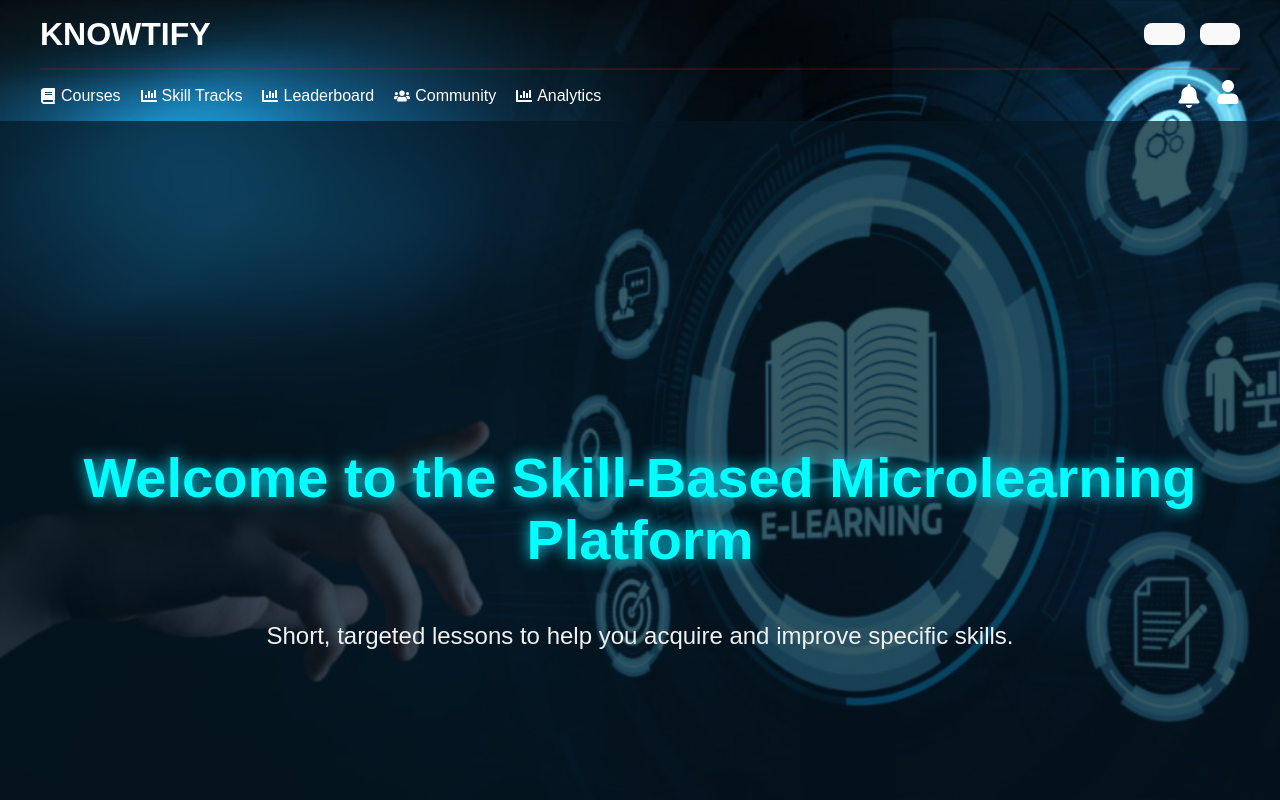
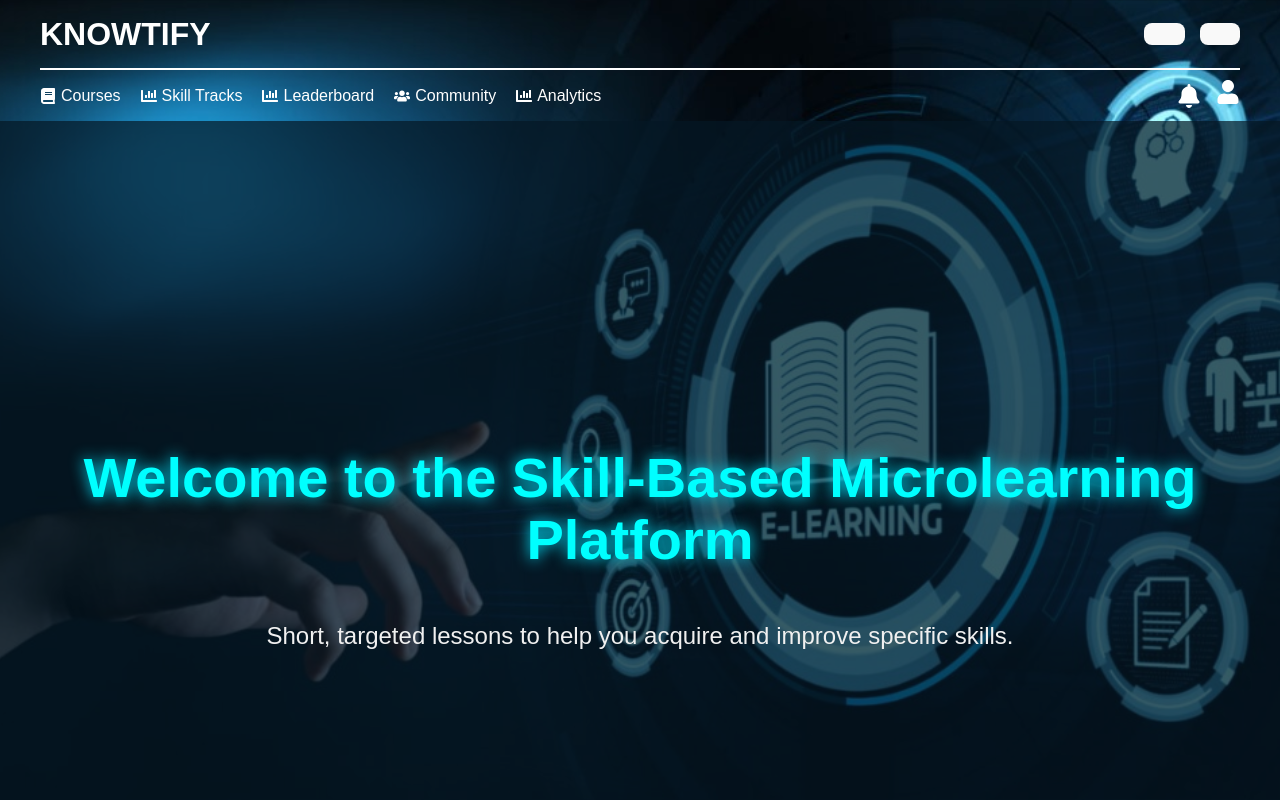
Before and after one commit to Akhankshajupalli/KNOWTIFY, a React (Vite) app in the folder knowtify/: page / in a window 1280 px wide. Shown: the top 800 px of the page. Built offline with nearby package versions, Linux system fonts and the light colour scheme.

Commit message:
header css updated

```diff
--- a/knowtify/src/components/styles/Header.css
+++ b/knowtify/src/components/styles/Header.css
@@ -23,7 +23,7 @@
     justify-content: space-between;
     align-items: center;
     padding: 10px 0;
-    border-bottom: 2px solid rgba(221, 15, 15, 0.2);
+    border-bottom: 2px solid rgb(255, 255, 255);
   }
 
   .header-logo {
@@ -40,12 +40,12 @@
 
   .auth-buttons .sign-in-btn,
   .auth-buttons .register-btn {
-    background: rgba(255, 255, 255, 0.2);
+    background: rgba(255, 255, 255, 0.587);
     padding: 8px 15px;
     border-radius: 5px;
     cursor: pointer;
     color: white;
-    text-decoration: none;
+    text-decoration: white;
     transition: background 0.3s ease;
   }
 
```
